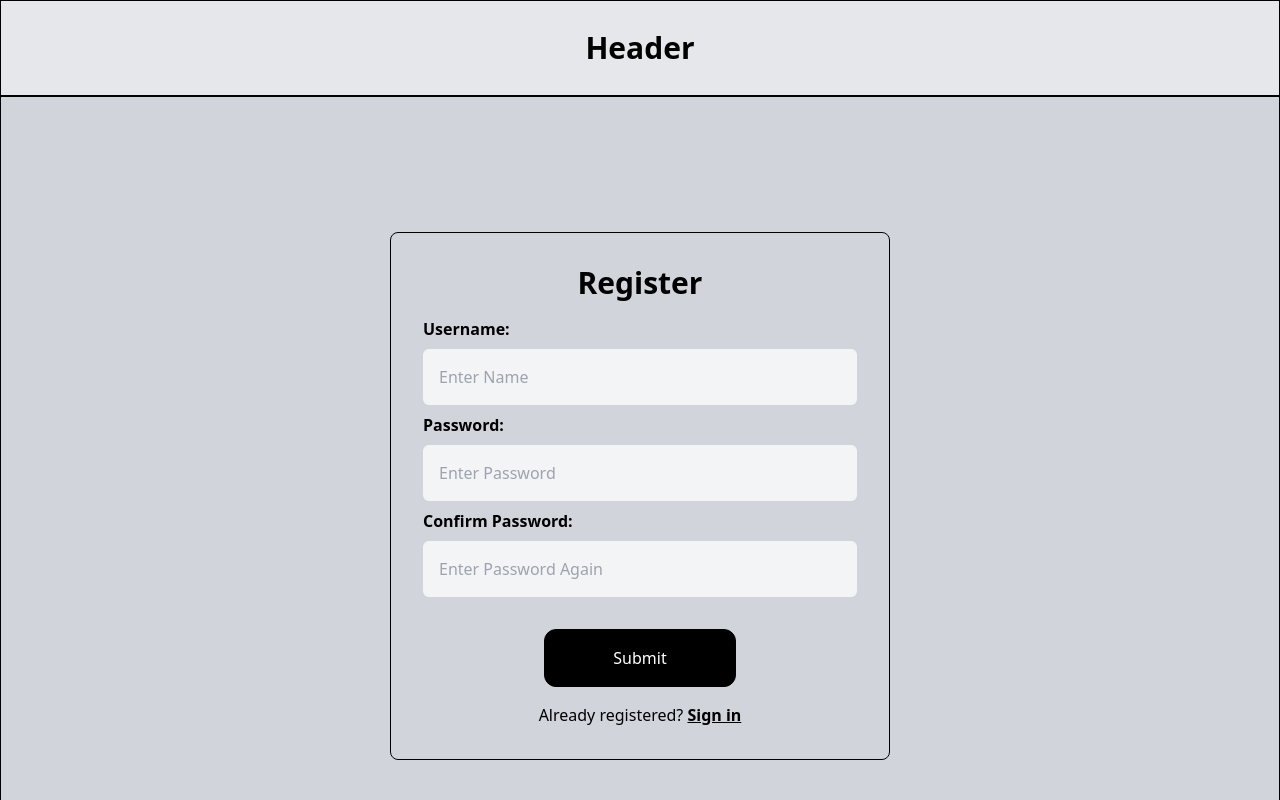
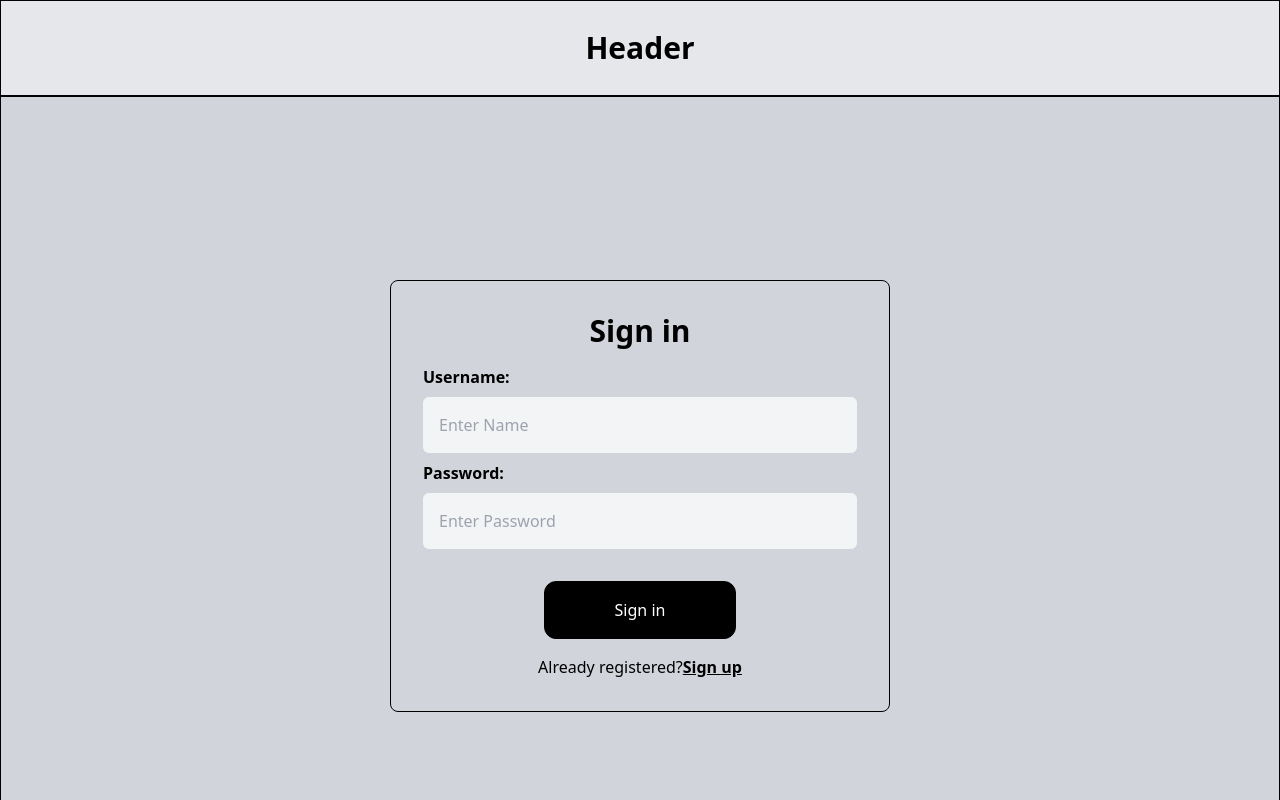
Before and after one commit to yashUcr773/MERN_with_Login_Starter_project, a React (Vite) app in the folder frontend/: page / in a window 1280 px wide. Shown: the top 800 px of the page. Built offline with nearby package versions, Linux system fonts and the light colour scheme.

Commit message:
create signin page. add generic loader for fullscreen and inline

```diff
--- /dev/null
+++ b/frontend/src/pages/Loader.tsx
@@ -0,0 +1,35 @@
+import { createPortal } from "react-dom"
+
+interface LoaderProps {
+    fullPage: boolean
+}
+
+const root: any = document.querySelector('#root')
+
+export function Loader({ fullPage }: LoaderProps) {
+
+    if (fullPage) {
+        return createPortal(
+            <div className="fixed z-50 w-full h-full top-0 left-0 flex flex-row items-center justify-center bg-gray-300 opacity-50">
+                <div className="inline-block h-32 w-32 animate-spin rounded-full border-8 border-solid border-current
+                    border-r-transparent align-[-0.125em] motion-reduce:animate-[spin_1.5s_linear_infinite] opacity-1"
+                    role="status">
+                    <span
+                        className="!absolute !-m-px !h-px !w-px !overflow-hidden !whitespace-nowrap
+                        !border-0 !p-0 ![clip:rect(0,0,0,0)]"
+                    >Loading...</span>
+                </div>
+            </div>,
+            root)
+    } else {
+        return <div
+            className="inline-block h-8 w-8 animate-spin rounded-full border-4 border-solid border-current
+            border-r-transparent align-[-0.125em] motion-reduce:animate-[spin_1.5s_linear_infinite]"
+            role="status">
+            <span
+                className="!absolute !-m-px !h-px !w-px !overflow-hidden !whitespace-nowrap
+                !border-0 !p-0 ![clip:rect(0,0,0,0)]"
+            >Loading...</span>
+        </div>
+    }
+}
--- a/frontend/src/pages/Main.tsx
+++ b/frontend/src/pages/Main.tsx
@@ -1,7 +1,9 @@
+import { Signin } from "./Signin";
 import { Signup } from "./Signup";
 
 export function Main() {
     return <main className="bg-gray-300 border border-black h-[100vh] flex flex-row items-center justify-center">
-        <Signup></Signup>
+        {/* <Signup></Signup> */}
+        <Signin></Signin>
     </main>
 }
--- /dev/null
+++ b/frontend/src/pages/Signin.tsx
@@ -0,0 +1,80 @@
+import { useEffect, useState } from "react"
+import { Loader } from "./Loader"
+
+export function Signin() {
+
+    const [user, setUser] = useState("")
+    const [password, setPassword] = useState("")
+    const [err, setErr] = useState("")
+    const [showLoader, setShowLoader] = useState(false)
+
+    useEffect(() => {
+        setErr("")
+    }, [user, password])
+
+    function handleSubmit(e: any) {
+        e.preventDefault()
+        console.log(user, password)
+        setShowLoader(true)
+        setTimeout(() => {
+            setShowLoader(false)
+        }, 5000)
+    }
+
+    return <section className="flex flex-col items-center justify-center h-full w-11/12 text-md font-normal">
+        <div className="signup-form flex flex-col gap-2 p-8 rounded-lg items-center justify-center w-full sm:w-[500px] border border-black">
+            <div className="form-header">
+                <h1 className="text-3xl font-bold">Sign in</h1>
+            </div>
+
+            <div className="form-body w-full">
+                <form onSubmit={handleSubmit} className="flex flex-col items-center">
+
+                    <div className="form-input w-full">
+
+                        <label htmlFor="username" className="flex flex-row gap-2 items-center justify-start h-full my-2 font-semibold">
+                            Username:
+                        </label>
+                        <input
+                            className="p-4 bg-gray-100 font-normal rounded-md w-full"
+                            type="text"
+                            id="username"
+                            autoComplete="off"
+                            onChange={(e) => setUser(e.target.value)}
+                            value={user}
+                            required
+                            placeholder="Enter Name"
+                        ></input>
+                    </div>
+
+                    <div className="form-input w-full">
+
+                        <label htmlFor="password" className="flex flex-row gap-2 items-center justify-start h-full my-2 font-semibold">
+                            Password:
+                        </label>
+                        <input
+                            className="p-4 bg-gray-100 font-normal rounded-md w-full"
+                            type="password"
+                            id="password"
+                            onChange={(e) => setPassword(e.target.value)}
+                            value={password}
+                            required
+                            placeholder="Enter Password"
+                        ></input>
+                    </div>
+
+                    <p className="text-red-600 test-lg font-semibold mt-4">{err}</p>
+                    <button className="border border-black p-4 rounded-xl bg-black text-white w-48 mt-4 flex flex-row items-center justify-center gap-4">Sign in {showLoader ? <Loader fullPage={false} /> : ""}</button>
+                </form>
+
+            </div>
+            <div className="form-footer mt-2">
+                <span>Already registered?
+                    <span className="underline cursor-pointer font-semibold">
+                        Sign up
+                    </span>
+                </span>
+            </div>
+        </div>
+    </section>
+}
--- a/frontend/src/pages/Signup.tsx
+++ b/frontend/src/pages/Signup.tsx
@@ -3,6 +3,7 @@ import { Info } from "../assets/Info";
 import { CONSTANTS } from "../../config/Constants"
 import { Correct } from "../assets/Correct";
 import { Incorrect } from "../assets/Incorrect";
+import { Loader } from "./Loader";
 
 export function Signup() {
 
@@ -15,7 +16,8 @@ export function Signup() {
     const [confirmPWD, setConfirmPWD] = useState("")
     const [validconfirmPWD, setValidconfirmPWD] = useState(false)
 
-    const [err, setErr] = useState("Invalid")
+    const [err, setErr] = useState("")
+    const [showLoader, setShowLoader] = useState(false)
 
     useEffect(() => {
         setErr("")
@@ -42,12 +44,17 @@ export function Signup() {
             setErr('Passwords do not match')
             return setValidconfirmPWD(password == confirmPWD)
         }
+        console.log(user, password, confirmPWD)
+        setShowLoader(true)
+        setTimeout(() => {
+            setShowLoader(false)
+        }, 5000)
     }
 
     return <section className="flex flex-col items-center justify-center h-full w-11/12 text-md font-normal">
         <div className="signup-form flex flex-col gap-2 p-8 rounded-lg items-center justify-center w-full sm:w-[500px] border border-black">
             <div className="form-header">
-                <h1 className="text-3xl font-bold">Register</h1>
+                <h1 className="text-3xl font-bold">Sign up</h1>
             </div>
             <div className="form-body w-full">
                 <form onSubmit={handleSubmit} className="flex flex-col items-center">
@@ -67,7 +74,7 @@ export function Signup() {
                             required
                             aria-invalid={validName ? "false" : "true"}
                             aria-describedby="uidnote"
-                            placeholder="Enter Name"
+                            placeholder="Enter username"
                         ></input>
                         <p id="uidnote" className={`${user && !validName ? 'block' : 'hidden'} border border-black my-2 bg-gray-800 text-sm font-normal p-4 rounded-lg text-white`}>
                             <Info />
@@ -91,7 +98,7 @@ export function Signup() {
                             required
                             aria-invalid={validPassword ? "false" : "true"}
                             aria-describedby="pwdnote"
-                            placeholder="Enter Password"
+                            placeholder="Enter password"
                         ></input>
                         <p id="pwdnote" className={`${password && !validPassword ? 'block' : 'hidden'} border border-black my-2 bg-gray-800 text-sm font-normal p-4 rounded-lg text-white`}>
                             <Info />
@@ -115,7 +122,7 @@ export function Signup() {
                             required
                             aria-invalid={validconfirmPWD ? "false" : "true"}
                             aria-describedby="confirmpwdnote"
-                            placeholder="Enter Password Again"
+                            placeholder="Enter password again"
                         ></input>
                         <p id="confirmpwdnote" className={`${confirmPWD && !validconfirmPWD ? 'block' : 'hidden'} border border-black my-2 bg-gray-800 text-sm font-normal p-4 rounded-lg text-white`}>
                             <Info />
@@ -123,7 +130,7 @@ export function Signup() {
                         </p>
                     </div>
                     <p className="text-red-600 test-lg font-semibold mt-4">{err}</p>
-                    <button className="border border-black p-4 rounded-xl bg-black text-white w-48 mt-4">Submit</button>
+                    <button className="border border-black p-4 rounded-xl bg-black text-white w-48 mt-4 flex flex-row items-center justify-center gap-4">Sign up {showLoader ? <Loader fullPage={false} /> : ""}</button>
                 </form>
 
             </div>
```
